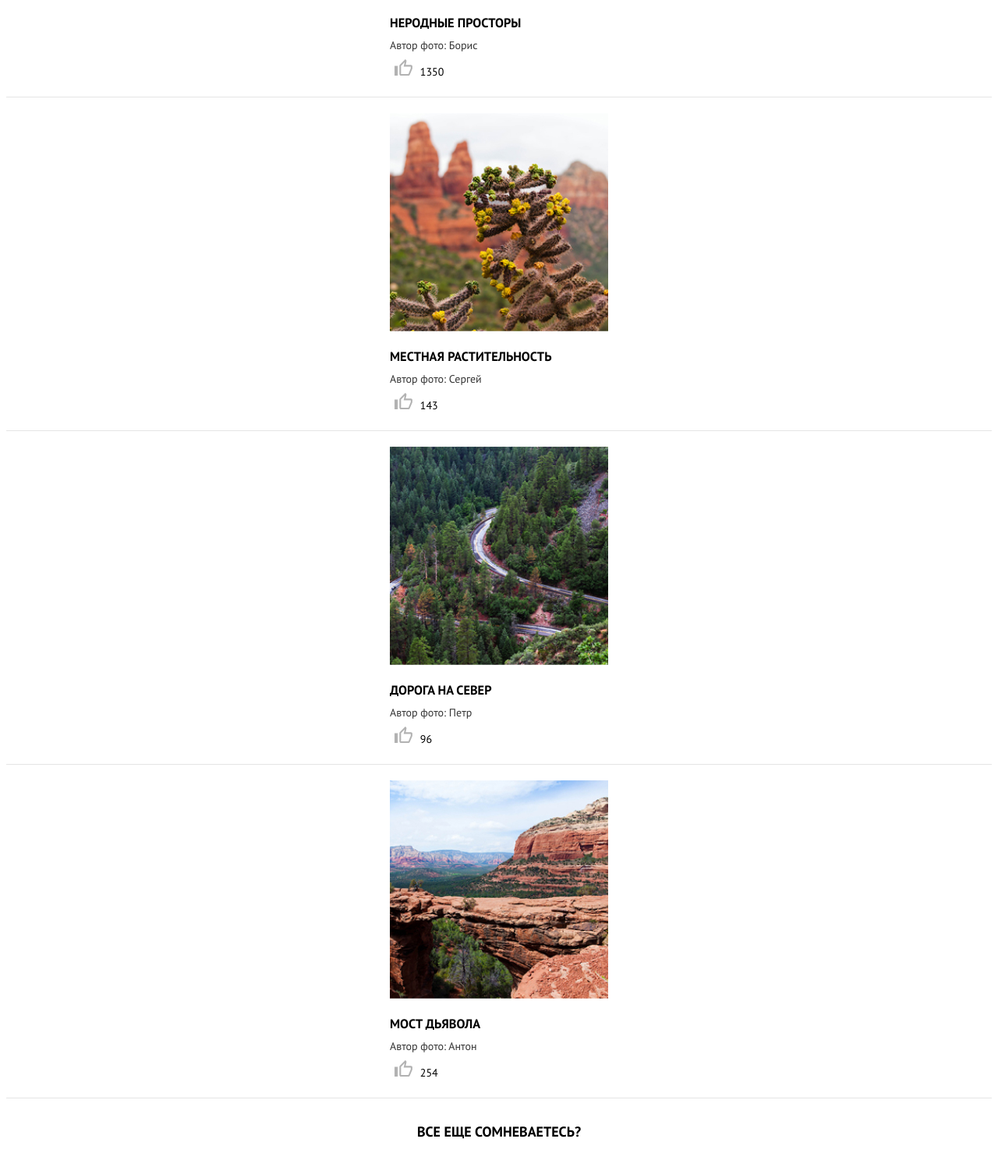
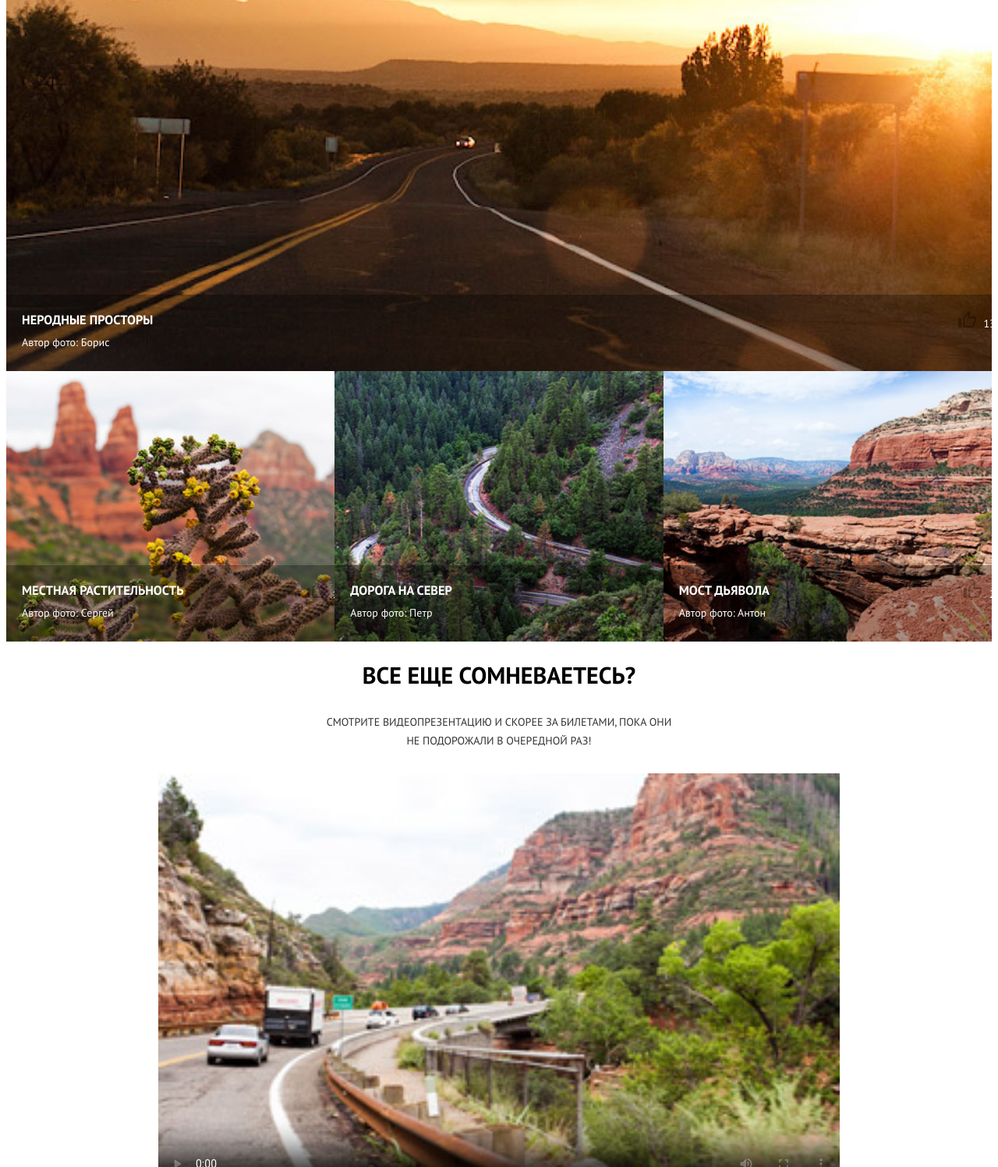
Before and after one commit to alscode2019/856931-sedona-20, a website: page source/photo.html in a window 1280 px wide. Shown: the part 1048-2545 px from the top of the page at 78% size. Drawn offline with nearby package versions, Linux system fonts and the light colour scheme; files that its build step writes are made by us from their sources.

Commit message:
Начинаем верстать адаптивные сетки

```diff
--- a/source/less/bloks/advantages-others.less
+++ b/source/less/bloks/advantages-others.less
@@ -19,9 +19,12 @@
   border-bottom: solid 1px #D6D6D6;
 
   @media (min-width: 768px) {
-
     width: 140px;
     border: none;
+  }
+
+  @media (min-width: 1200px) {
+    width: 300px;
   }
 
   &:last-child {
@@ -35,6 +38,10 @@
     @media (min-width: 768px) {
       width: 140px;
     }
+
+    @media (min-width: 1200px) {
+      width: 260px;
+    }
   }
 
 }
--- a/source/less/bloks/advantages.less
+++ b/source/less/bloks/advantages.less
@@ -39,7 +39,14 @@
 
 
 .advantages__img-wrapper {
-  min-height: 260px;
+  height: 260px;
+
+}
+
+@media (min-width: 1200px) {
+  .advantages__img-wrapper--first {
+    order: -1;
+  }
 }
 
 .advantages__wrapper {
@@ -66,6 +73,11 @@
     padding-left: 30px;
     padding-right: 30px;
   }
+
+  @media (min-width: 1200px) {
+    grid-template-columns: 300px 300px 300px;
+  }
+
 }
 
 .advantages__item {
@@ -121,6 +133,11 @@
     left: 70px;
     top: 60px;
   }
+
+  @media (min-width: 1200px) {
+    left: 130px;
+  }
+
 }
 
 
--- a/source/less/bloks/intro.less
+++ b/source/less/bloks/intro.less
@@ -40,9 +40,13 @@
   }
 }
 
-.intro__page {
+.intro--page {
   border-bottom: solid 1px #E5E5E5;
   padding-bottom: 25px;
+
+  @media (min-width: 768px) {
+    border: none;
+  }
 }
 
 .intro__title {
@@ -51,6 +55,17 @@
   font-weight: 700;
 
   padding-bottom: 30px;
+
+  @media (min-width: 768px) {
+    font-size: 21px;
+  }
+
+}
+
+
+
+.intro__title--page {
+  font-size: 30px;
 }
 
 .intro__text {
--- a/source/less/bloks/main-nav.less
+++ b/source/less/bloks/main-nav.less
@@ -50,7 +50,7 @@
 .main-nav__toggle {
   position: absolute;
   right: 20px;
-  bottom: 20px;
+  bottom: -40px;
   border: none;
   cursor: pointer;
   background-color: transparent;
--- a/source/less/bloks/page-header.less
+++ b/source/less/bloks/page-header.less
@@ -1,15 +1,19 @@
-.page-header__menu {
-  height: 60px;
-  width: 100%;
+.page-header {
+  position: relative;
+
+  padding-bottom: 60px;
 
   @media (min-width: 768px) {
-    height: 0;
+    padding-bottom: 0;
   }
 }
 
+
 .page-header__logo {
   position: absolute;
-  bottom: 16px;
+  bottom: 19px;
+  left: 50%;
+  margin-right: -50%;
   transform: translate(-50%, 50%);
   z-index: 90;
 }
--- a/source/less/bloks/page-main.less
+++ b/source/less/bloks/page-main.less
@@ -1,3 +1,7 @@
+.page-main {
+  width: 100%;
+}
+
 .page-main__header {
   position: relative;
   display: flex;
@@ -6,7 +10,7 @@
   min-height: 165px;
   width: 100%;
 
-  background-image: url(../img/bg-back-desktop@1x.jpg);
+  background-image: url(../img/bg-back-mobile@1x.jpg);
   background-repeat: no-repeat;
   background-size: cover;
   min-height: 214px;
@@ -22,6 +26,8 @@
     background-image: url(../img/svg/bg-intro-triangle-mobile.svg);
     bottom: 0px;
     transform: translateX(-50%, 50%);
+
+
   }
 
   @media (min-width: 768px) {
@@ -29,9 +35,19 @@
     height: 518px;
 
     &::after {
-      background-image: url(../img/svg/intro-triangle-tablet.svg);
+      background-image: url(../img/svg/bg-intro-triangle-tablet.svg);
     }
   }
+
+  @media (min-width: 1200px) {
+    background-image: url(../img/bg-back-desktop@1x.jpg);
+    height: 518px;
+
+    &::after {
+      background-image: url(../img/svg/bg-intro-triangle-desktop.svg);
+    }
+  }
+
 }
 
 .page-main__header--index {
--- a/source/less/bloks/photo.less
+++ b/source/less/bloks/photo.less
@@ -1,6 +1,35 @@
+@media (min-width: 768px) {
+
+  .page-main__container,
+  .page-footer--container {
+    padding: 0 60px;
+  }
+
+  .photo__list {
+    display: grid;
+    grid-template-columns: 1fr 1fr;
+  }
+}
+
+@media (min-width: 1200px) {
+  .page-main__container {
+    padding: 0;
+  }
+
+  .photo__list {
+    grid-template-columns: 1fr 1fr 1fr;
+  }
+}
+
 .photo__wrapper {
+  position: relative;
   width: 280px;
   margin: 0 auto;
+  overflow: hidden;
+
+  @media (min-width: 768px) {
+    width: 100%;
+  }
 }
 
 .photo__caption {
@@ -8,7 +37,26 @@
   padding-bottom: 20px;
   font-size: 14px;
   line-height: 24px;
+
+  @media (min-width: 768px) {
+    background-color: #F2F2F2;
+    display: flex;
+    justify-content: space-between;
+    padding: 20px;
+  }
+
+  @media (min-width: 1200px) {
+    position: absolute;
+    z-index: 90;
+    bottom: 0;
+    width: 100%;
+
+    background-color: rgba(0, 0, 0, 0.3);
+    color: #ffffff;
+  }
 }
+
+.photo__link {}
 
 .photo__title {
   font-weight: 700;
@@ -22,6 +70,10 @@
   color: #333333;
 
   margin-bottom: 5px;
+
+  @media (min-width: 1200px) {
+    color: #ffffff;
+  }
 }
 
 .photo__like {
@@ -32,7 +84,25 @@
 .photo__item {
   border-bottom: solid 1px #E5E5E5;
   padding-top: 20px;
+
+  @media (min-width: 768px) {
+    border: none;
+    padding: 0;
+
+    &:first-child {
+      grid-column-start: 1;
+      grid-column-end: 3;
+    }
+  }
+
+  @media (min-width: 1200px) {
+    &:first-child {
+      grid-column-start: 1;
+      grid-column-end: 4;
+    }
+  }
 }
+
 
 .photo__img {
   display: block;
--- a/source/less/bloks/video-presentation.less
+++ b/source/less/bloks/video-presentation.less
@@ -1,5 +1,9 @@
 .video-presentation {
   text-align: center;
+
+  @media (min-width: 1200px) {
+    padding: 0 195px;
+  }
 }
 
 .video-presentation__header {
@@ -7,6 +11,10 @@
   margin: 0 auto;
   padding-top: 30px;
   padding-bottom: 30px;
+
+  @media (min-width: 768px) {
+    width: 445px;
+  }
 }
 
 .video-presentation__title {
@@ -14,6 +22,10 @@
   line-height: 26px;
 
   margin-bottom: 35px;
+
+  @media (min-width: 768px) {
+    font-size: 30px;
+  }
 }
 
 .video-presentation__text {
--- a/source/less/style.less
+++ b/source/less/style.less
@@ -60,8 +60,9 @@ p {
 }
 
 img {
+  display: block;
   width: 100%;
-  /*  height: auto; */
+  /* height: auto; */
 }
 
 .button {
--- a/source/photo.html
+++ b/source/photo.html
@@ -9,31 +9,33 @@
 
 <body>
 
+
+
   <header class="page-header">
+
+    <a href="index.html" class="page-header__logo">
+      <img src="./img/svg/logotyle-mobile.svg" width="102" height="84" alt="Город Седона">
+    </a>
 
     <nav class="main-nav">
 
       <ul class="site-list">
-
-        <li class="site-list__item site-list__item--active">
-          <a href="index.html">
+        <li class="site-list__item">
+          <a>
             Главная
           </a>
-          <button class="main-nav__close " type="button"><span class="visually-hidden">Закрыть</span></button>
+
         </li>
-
         <li class="site-list__item">
           <a href="photo.html">
             Фото и видео
           </a>
         </li>
-
         <li class="site-list__item">
           <a href="form.html">
             Форма отзыва
           </a>
         </li>
-
         <li class="site-list__item">
           <a href="#">
             HTML Academy
@@ -41,17 +43,16 @@
         </li>
       </ul>
 
-      <div class="page-header__menu">
-        <a href="index.html" class="page-header__logo">
-          <img src="./img/svg/logotyle-mobile.svg" width="102" height="84" alt="Город Седона">
-        </a>
 
       <button class="main-nav__toggle" type="button">
         <span class="visually-hidden">Открыть меню</span>
       </button>
-      </div>
+
     </nav>
+
+
   </header>
+
 
   <main class="page-main">
 
@@ -61,10 +62,13 @@
       <img src="./img/svg/SEDONA.svg" width="230" height="40" alt="Sedona">
     </div>
 
-    <section class="intro intro__page">
+
+
+    <div class="page-main__container">
+      <section class="intro intro--page">
 
         <div class="intro__wrapper">
-        <h2 class="intro__title">
+          <h2 class="intro__title intro__title--page">
             Фото и видео
           </h2>
           <p class="intro__text">
@@ -74,60 +78,100 @@
 
       </section>
 
+
       <section class="photo">
 
         <ul class="photo__list">
 
           <li class="photo__item">
             <div class="photo__wrapper">
-            <a href="#" class="photo__link"><img class="photo__img" src="./img/photo-1-mobile.jpg" width="280" height="280" alt="Фото дорог Седоны"></a>
+              <a href="#" class="photo__link">
+                <picture>
+                  <source media="(min-width: 768px)" srcset="./img/photo-sunset-tablet@1x.jpg" />
+                  <source media="(min-width: 1200px)" srcset="./img/photo-sunset-desktop@1x.jpg" />
+                  <img class="photo__img" src="./img/photo-sunset-mobile@1x.jpg" width="280" height="280" alt="Фото дорог Седоны">
+                </picture>
+              </a>
               <div class="photo__caption">
+                <div class="photo__description">
                   <h3 class="photo__title">неродные просторы</h3>
                   <p class="photo__autor">Автор фото: Борис</p>
+                </div>
+                <div class="photo__like-box">
                   <button class="photo__like"><img src="./img/svg/like-icon.svg" width="23" height="21" alt="Кнопка лайков"></button>
-              <span class="photo__like-
-                  amount">1350</span>
+                  <span class="photo__like-amount">1350</span>
+                </div>
+              </div>
+            </div>
+          </li>
+
+
+          <li class="photo__item">
+            <div class="photo__wrapper">
+              <a href="#" class="photo__link">
+                <picture>
+                  <source media="(min-width: 768px)" srcset="./img/photo-cactus-tablet@1x.jpg" />
+                  <source media="(min-width: 1200px)" srcset="./img/photo-cactus-desktop@1x.jpg" />
+                  <img class="photo__img" src="./img/photo-cactus-mobile@1x.jpg" width="280" height="280" alt="Фото местной растительности">
+                </picture>
+              </a>
+              <div class="photo__caption">
+                <div class="photo__description">
+                  <h3 class="photo__title">местная растительность</h3>
+                  <p class="photo__autor">Автор фото: Сергей</p>
+                </div>
+                <div class="photo__like-box">
+                  <button class="photo__like"><img src="./img/svg/like-icon.svg" width="23" height="21" alt="Кнопка лайков"></button>
+                  <span class="photo__like-amount">143</span>
+                </div>
               </div>
             </div>
           </li>
 
           <li class="photo__item">
             <div class="photo__wrapper">
-            <a href="#" class="photo__link"><img class="photo__img" src="./img/photo-2-mobile.jpg" width="280" height="280" alt="Фото местной растительности"></a>
+              <a href="#" class="photo__link">
+                <picture>
+                  <source media="(min-width: 768px)" srcset="./img/photo-roads-tablet@1x.jpg" />
+                  <source media="(min-width: 1200px)" srcset="./img/photo-roads-desktop@1x.jpg" />
+                  <img class="photo__img" src="./img/photo-roads-mobile@1x.jpg" width="280" height="280" alt="Фото дорога на север">
+                </picture>
+              </a>
               <div class="photo__caption">
-              <h3 class="photo__title">местная растительность</h3>
-              <p class="photo__autor">Автор фото: Сергей</p>
+                <div class="photo__description">
+                  <h3 class="photo__title">Дорога на север</h3>
+                  <p class="photo__autor">Автор фото: Петр</p>
+                </div>
+                <div class="photo__like-box">
                   <button class="photo__like"><img src="./img/svg/like-icon.svg" width="23" height="21" alt="Кнопка лайков"></button>
-              <span class="photo__like-
-                amount">143</span>
+                  <span class="photo__like-amount">96</span>
+                </div>
               </div>
             </div>
           </li>
 
           <li class="photo__item">
             <div class="photo__wrapper">
-            <a href="#" class="photo__link"><img class="photo__img" src="./img/photo-3-mobile.jpg" width="280" height="280" alt="Фото дорога на север"></a>
+              <a href="#" class="photo__link">
+                <picture>
+                  <source media="(min-width: 768px)" srcset="./img/photo-bridge-tablet@1x.jpg" />
+                  <source media="(min-width: 1200px)" srcset="./img/photo-bridge-desktop@1x.jpg" />
+                  <img class="photo__img" src="./img/photo-bridge-mobile@1x.jpg" width="280" height="280" alt="Фото мост дьявола">
+                </picture>
+              </a>
               <div class="photo__caption">
-              <h3 class="photo__title">Дорога на север</h3>
-              <p class="photo__autor">Автор фото: Петр</p>
+                <div class="photo__description">
+                  <h3 class="photo__title">Мост дьявола</h3>
+                  <p class="photo__autor">Автор фото: Антон</p>
+                </div>
+                <div class="photo__like-box">
                   <button class="photo__like"><img src="./img/svg/like-icon.svg" width="23" height="21" alt="Кнопка лайков"></button>
-              <span class="photo__like-
-                amount">96</span>
+                  <span class="photo__like-amount">254</span>
+                </div>
               </div>
             </div>
           </li>
-        <li class="photo__item">
-          <div class="photo__wrapper">
-            <a href="#" class="photo__link"><img class="photo__img" src="./img/photo-4-desktop%201.jpg" width="280" height="280" alt="Фото мост дьявола"></a>
-            <div class="photo__caption">
-              <h3 class="photo__title">Мост дьявола</h3>
-              <p class="photo__autor">Автор фото: Антон</p>
-              <button class="photo__like"><img src="./img/svg/like-icon.svg" width="23" height="21" alt="Кнопка лайков"></button>
-              <span class="photo__like-
-                amount">254</span>
-            </div>
-          </div>
-        </li>
+
         </ul>
 
       </section>
@@ -138,11 +182,16 @@
           <h3 class="video-presentation__title">Все еще сомневаетесь?</h3>
           <p class="video-presentation__text">Смотрите видеопрезентацию и скорее за билетами, пока они не подорожали в очередной раз!</p>
         </div>
-      <video class="video" width="320" height="201" controls="controls" poster="./img/video-mobile.jpg">
+        <video class="video" width="320" height="201" controls="controls" poster="./img/video-mobile@1x.jpg">
         </video>
+
+
       </section>
+    </div>
+
   </main>
-  <footer class="page-footer">
+
+  <footer class="page-footer page-footer--container">
     <div class="page-footer__wrapper">
       <p class="page-footer__hashtag">
         <b>#visitsedona</b>
@@ -166,6 +215,5 @@
       </div>
     </div>
   </footer>
-</body>
 
-</html>
+</body></html>
```
Also changed, not shown: source/form.html (+8 -15 lines), source/index.html (+23 -12 lines), source/img/svg/big-sedona.svg (added). Lines whose indentation alone changed are shown as unchanged.
